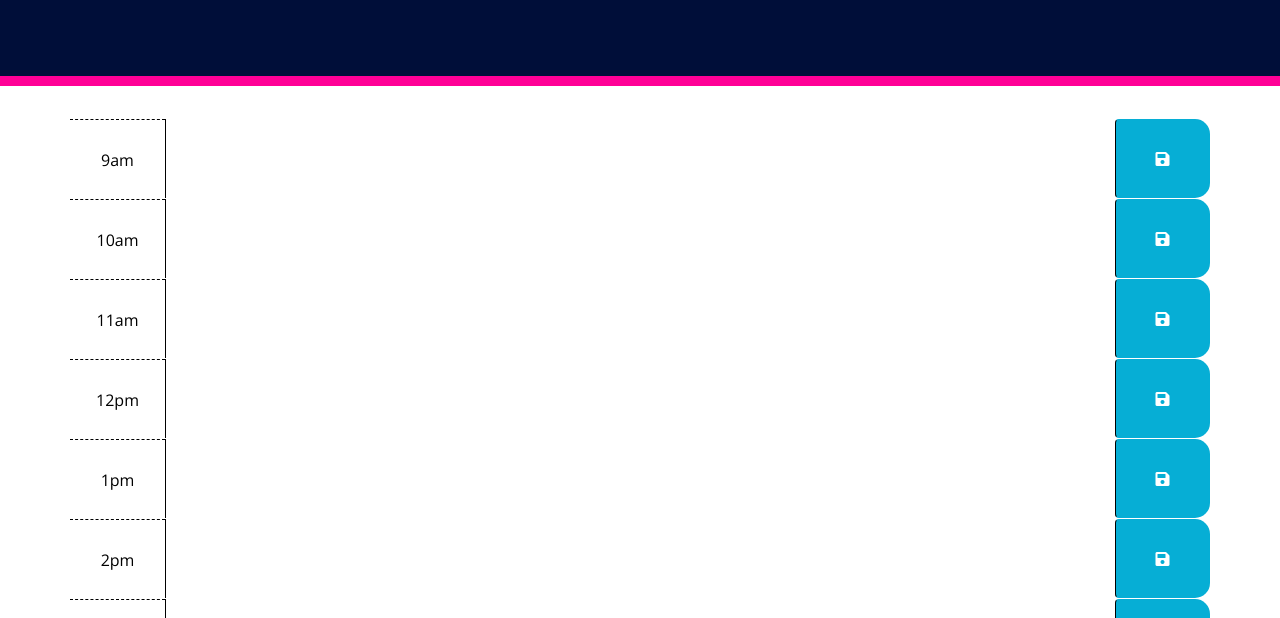
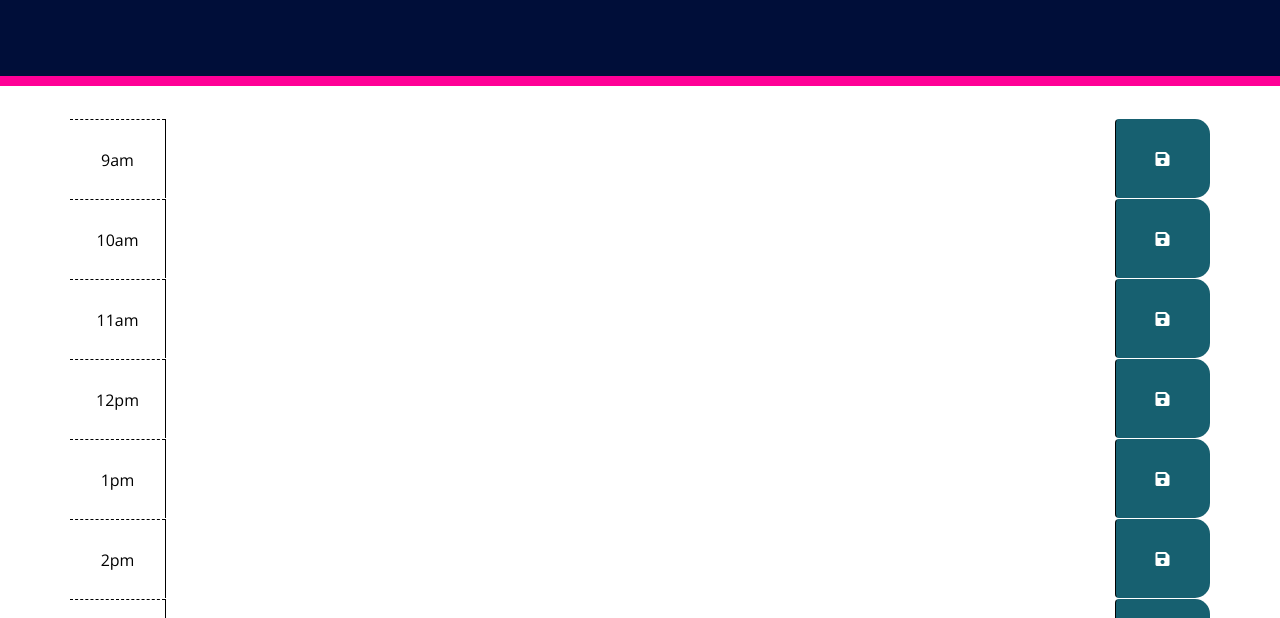
Before and after one commit to shaky411/Work-Day-Scheduler, a plain HTML site: page index.html in a window 1280 px wide. Shown: the part 182-800 px from the top of the page. Drawn offline with nearby package versions, Linux system fonts and the light colour scheme.

Commit message:
small CSS tweaks made to button color

```diff
--- a/style.css
+++ b/style.css
@@ -62,7 +62,7 @@ textarea {
   border-left: 1px solid black;
   border-top-right-radius: 15px;
   border-bottom-right-radius: 15px;
-  background-color: #06aed5;
+  background-color: #176070;
   color: white;
 }
 
```
